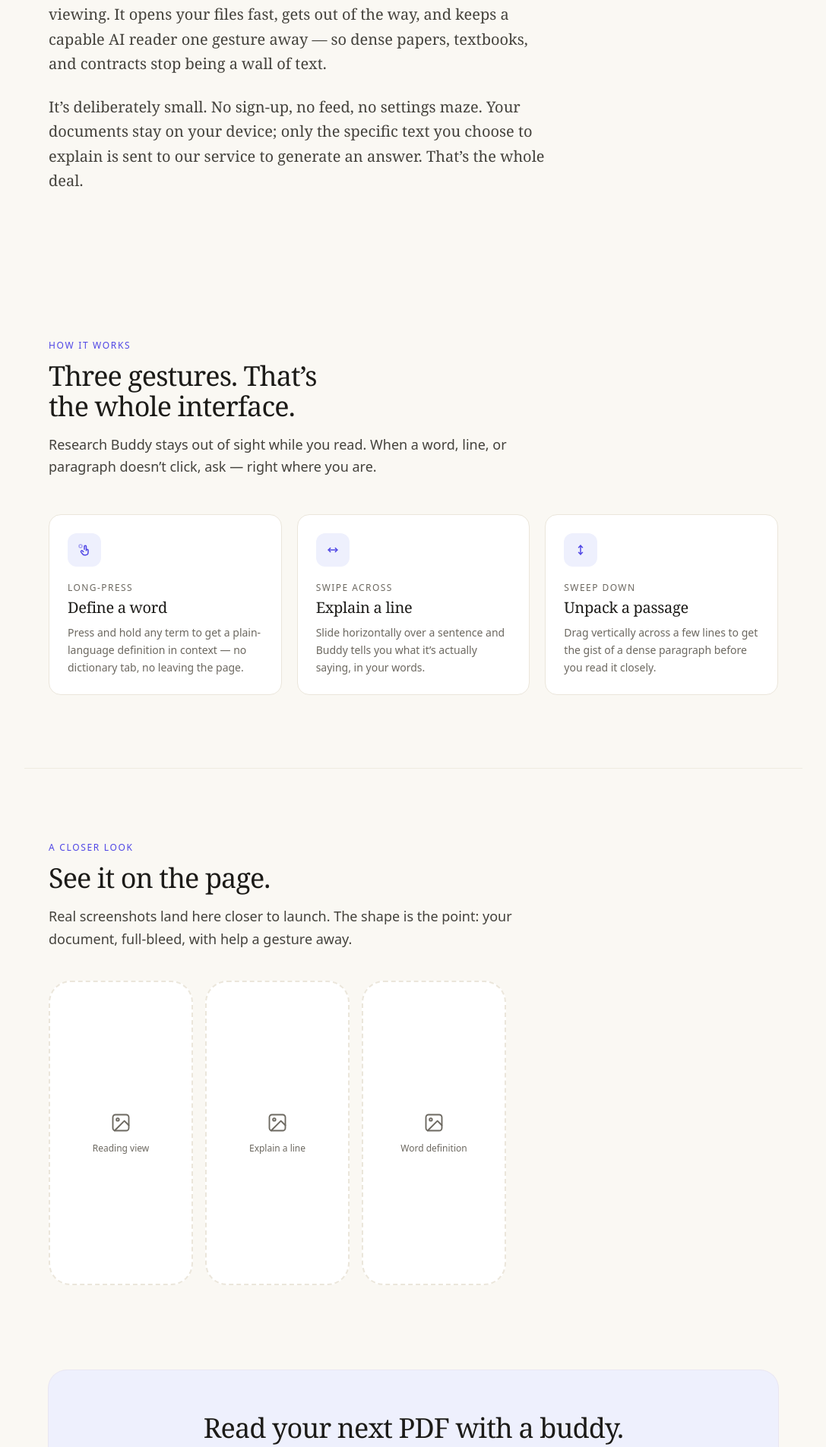
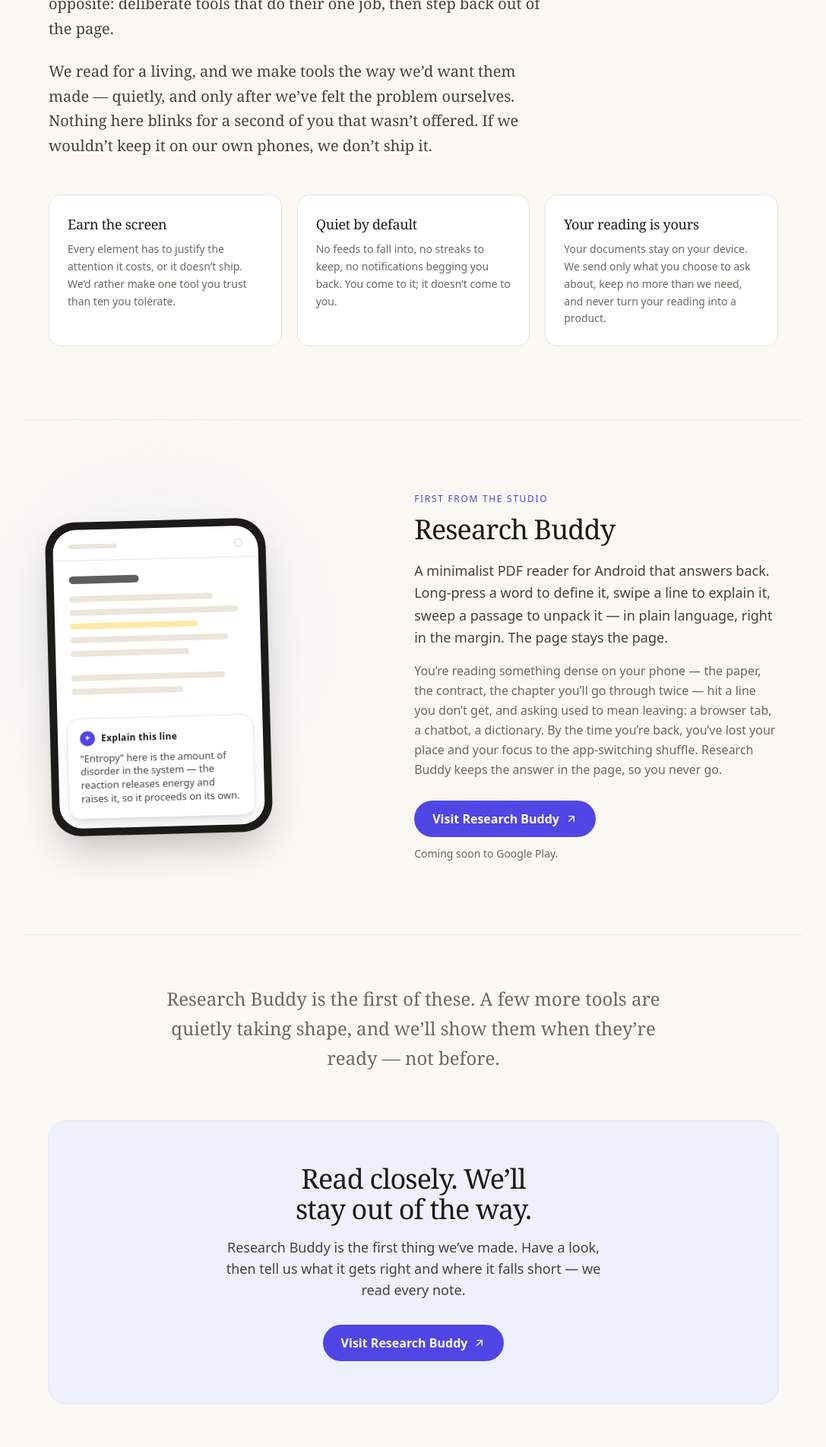
Before and after one commit to MateeSaafi/raremark-studios, an Astro site: page / in a window 1280 px wide. Shown: the part 895-2800 px from the top of the page at 76% size, without its empty margins (96-1183 px from the left). Built offline with nearby package versions, Linux system fonts and the light colour scheme; Astro itself is replaced by a stand-in of ours.

Commit message:
Reposition homepage: studio-first, Research Buddy as featured product

```diff
--- /dev/null
+++ b/src/components/FeaturedProduct.astro
@@ -0,0 +1,53 @@
+---
+// Compact "featured product" block for the studio homepage. Built so future
+// products can reuse the same shape. Research Buddy lives on its own site; this
+// section links OUT to it.
+import DeviceMockup from './DeviceMockup.astro';
+import { RESEARCH_BUDDY_URL } from '../consts';
+---
+
+<section class="shell border-t border-line/70 py-16 sm:py-24">
+  <div class="grid items-center gap-12 lg:grid-cols-[0.95fr_1.05fr] lg:gap-12">
+    <!-- Visual -->
+    <div class="relative order-last flex justify-center lg:order-first lg:justify-start">
+      <div
+        class="pointer-events-none absolute -z-10 h-72 w-72 rounded-full bg-accent-soft blur-3xl"
+        aria-hidden="true"
+      >
+      </div>
+      <DeviceMockup class="rotate-[-1.5deg]" />
+    </div>
+
+    <!-- Copy -->
+    <div class="max-w-xl">
+      <p class="text-xs font-medium uppercase tracking-[0.14em] text-accent">First from the studio</p>
+      <h2 class="mt-3 font-serif text-3xl font-medium tracking-tight sm:text-4xl">Research Buddy</h2>
+
+      <p class="mt-5 text-lg leading-relaxed text-ink-soft">
+        A minimalist PDF reader for Android that answers back. Long-press a word
+        to define it, swipe a line to explain it, sweep a passage to unpack it —
+        in plain language, right in the margin. The page stays the page.
+      </p>
+
+      <p class="mt-4 leading-relaxed text-muted">
+        You’re reading something dense on your phone — the paper, the contract,
+        the chapter you’ll go through twice — hit a line you don’t get, and
+        asking used to mean leaving: a browser tab, a chatbot, a dictionary. By
+        the time you’re back, you’ve lost your place and your focus to the
+        app-switching shuffle. Research Buddy keeps the answer in the page, so
+        you never go.
+      </p>
+
+      <div class="mt-7">
+        <a href={RESEARCH_BUDDY_URL} class="btn-primary">
+          Visit Research Buddy
+          <svg class="h-4 w-4" viewBox="0 0 24 24" fill="none" stroke="currentColor" stroke-width="2" stroke-linecap="round" stroke-linejoin="round" aria-hidden="true">
+            <path d="M7 17 17 7" />
+            <path d="M7 7h10v10" />
+          </svg>
+        </a>
+        <p class="mt-3 text-sm text-muted">Coming soon to Google Play.</p>
+      </div>
+    </div>
+  </div>
+</section>
--- a/src/components/Footer.astro
+++ b/src/components/Footer.astro
@@ -30,8 +30,9 @@ const year = new Date().getFullYear(); // stamped at build time
   </div>
 
   <div class="shell pb-10">
-    <p class="text-sm text-muted">
-      © {year} {SITE.name}. Made for people who read closely.
+    <p class="max-w-md text-sm text-muted">
+      An independent studio building quiet tools for people who read closely.
     </p>
+    <p class="mt-2 text-xs text-muted">© {year} {SITE.name}. All rights reserved.</p>
   </div>
 </footer>
--- a/src/components/Gestures.astro
+++ b/src/components/Gestures.astro
@@ -4,19 +4,19 @@ const cards = [
   {
     gesture: 'Long-press',
     title: 'Define a word',
-    body: 'Press and hold any term to get a plain-language definition in context — no dictionary tab, no leaving the page.',
+    body: 'That term everyone in your field treats as obvious? Press and hold it — and get a definition in the context of what you’re reading, not a generic entry that sends you down three more words you don’t know.',
     icon: 'press',
   },
   {
     gesture: 'Swipe across',
     title: 'Explain a line',
-    body: 'Slide horizontally over a sentence and Buddy tells you what it’s actually saying, in your words.',
+    body: 'The sentence you’ve reread four times. Slide across it and Buddy says it back in plain language — the meaning, not a thesaurus.',
     icon: 'horizontal',
   },
   {
     gesture: 'Sweep down',
     title: 'Unpack a passage',
-    body: 'Drag vertically across a few lines to get the gist of a dense paragraph before you read it closely.',
+    body: 'A paragraph that’s all clauses and no mercy. Sweep down it for the gist before you commit to reading it closely.',
     icon: 'vertical',
   },
 ] as const;
@@ -29,8 +29,8 @@ const cards = [
       Three gestures. That’s the whole interface.
     </h2>
     <p class="mt-4 text-lg leading-relaxed text-ink-soft">
-      Research Buddy stays out of sight while you read. When a word, line, or
-      paragraph doesn’t click, ask — right where you are.
+      No menus, no copy-paste, no leaving the app. You ask a question the way
+      you’d point at it on paper.
     </p>
   </header>
 
--- a/src/consts.ts
+++ b/src/consts.ts
@@ -14,9 +14,9 @@ export const SITE = {
   url: 'https://raremark.studio',
   /** Default meta description for pages that don't set their own. */
   description:
-    'Research Buddy is a minimalist PDF reader for Android with AI explanations built into the page. Long-press to define, swipe to explain — without losing your place.',
-  /** One-line value prop used in the hero. */
-  tagline: 'Understand any PDF, the moment you get stuck.',
+    'Raremark Studios is a small independent studio building calm tools for people who read closely — software that earns its place on your screen, then gets out of your way.',
+  /** Studio tagline — used on the OG image and in the footer voice. */
+  tagline: 'Calm tools for people who read closely.',
 } as const;
 
 /**
@@ -37,6 +37,12 @@ export const PLAY_STORE_URL = '#';
 /** Has the app actually shipped to Play yet? Flips the CTA copy/state. */
 export const IS_LIVE = false;
 
+/**
+ * Research Buddy's own marketing site. This studio site features the product
+ * and links OUT to it. TODO: paste the real Research Buddy site URL.
+ */
+export const RESEARCH_BUDDY_URL = '#';
+
 /** Primary nav + footer links. */
 export const NAV = [
   { href: '/privacy', label: 'Privacy' },
--- a/src/pages/index.astro
+++ b/src/pages/index.astro
@@ -1,89 +1,93 @@
 ---
 import BaseLayout from '../layouts/BaseLayout.astro';
 import Hero from '../components/Hero.astro';
-import Gestures from '../components/Gestures.astro';
-import PlayButton from '../components/PlayButton.astro';
+import FeaturedProduct from '../components/FeaturedProduct.astro';
+import { RESEARCH_BUDDY_URL } from '../consts';
 
-// Placeholder slots — drop real PNGs into public/screenshots/ and swap these.
-const shots = [
-  { label: 'Reading view' },
-  { label: 'Explain a line' },
-  { label: 'Word definition' },
+const principles = [
+  {
+    title: 'Earn the screen',
+    body: 'Every element has to justify the attention it costs, or it doesn’t ship. We’d rather make one tool you trust than ten you tolerate.',
+  },
+  {
+    title: 'Quiet by default',
+    body: 'No feeds to fall into, no streaks to keep, no notifications begging you back. You come to it; it doesn’t come to you.',
+  },
+  {
+    title: 'Your reading is yours',
+    body: 'Your documents stay on your device. We send only what you choose to ask about, keep no more than we need, and never turn your reading into a product.',
+  },
 ];
 ---
 
-<BaseLayout
-  title="Research Buddy — Understand any PDF"
-  description="Research Buddy is a minimalist PDF reader for Android with AI explanations built into the page. Long-press to define, swipe to explain — without losing your place."
->
+<BaseLayout title="Raremark Studios — calm, focused tools for people who read closely">
   <Hero />
 
-  <!-- What it is -->
+  <!-- What we believe -->
   <section class="shell border-t border-line/70 py-16 sm:py-24">
     <div class="max-w-2xl">
-      <p class="text-xs font-medium uppercase tracking-[0.14em] text-accent">What it is</p>
-      <div class="mt-5 space-y-6 font-serif text-xl leading-relaxed text-ink-soft">
+      <p class="text-xs font-medium uppercase tracking-[0.14em] text-accent">What we believe</p>
+      <h2 class="mt-3 text-3xl font-medium tracking-tight sm:text-4xl">
+        Most software wants your attention. Ours wants to give it back.
+      </h2>
+      <div class="mt-6 space-y-6 font-serif text-xl leading-relaxed text-ink-soft">
         <p>
-          Research Buddy is a PDF reader built for <em class="text-ink not-italic">understanding</em>,
-          not just viewing. It opens your files fast, gets out of the way, and
-          keeps a capable AI reader one gesture away — so dense papers,
-          textbooks, and contracts stop being a wall of text.
+          Most apps are built to hold you. They nudge, badge, and interrupt,
+          then call the hours you lost ‘engagement.’ We got tired of software
+          that treats a quiet mind as a surface to interrupt — so we build the
+          opposite: deliberate tools that do their one job, then step back out
+          of the page.
         </p>
         <p>
-          It’s deliberately small. No sign-up, no feed, no settings maze. Your
-          documents stay on your device; only the specific text you choose to
-          explain is sent to our service to generate an answer. That’s the
-          whole deal.
+          We read for a living, and we make tools the way we’d want them made —
+          quietly, and only after we’ve felt the problem ourselves. Nothing here
+          blinks for a second of you that wasn’t offered. If we wouldn’t keep it
+          on our own phones, we don’t ship it.
         </p>
       </div>
     </div>
-  </section>
 
-  <!-- How it works -->
-  <Gestures />
-
-  <!-- A closer look (screenshot placeholders) -->
-  <section class="shell border-t border-line/70 py-16 sm:py-24">
-    <header class="max-w-2xl">
-      <p class="text-xs font-medium uppercase tracking-[0.14em] text-accent">A closer look</p>
-      <h2 class="mt-3 text-3xl font-medium tracking-tight sm:text-4xl">See it on the page.</h2>
-      <p class="mt-4 text-lg leading-relaxed text-ink-soft">
-        Real screenshots land here closer to launch. The shape is the point:
-        your document, full-bleed, with help a gesture away.
-      </p>
-    </header>
-
-    <!-- Horizontal, no-JS scroll strip. Replace frames with real screenshots. -->
-    <div class="mt-10 -mx-5 flex snap-x gap-4 overflow-x-auto px-5 pb-4 sm:mx-0 sm:px-0">
+    <div class="mt-12 grid gap-5 sm:grid-cols-3">
       {
-        shots.map((s) => (
-          <div class="snap-start">
-            <div class="flex aspect-[9/19] w-[190px] shrink-0 flex-col items-center justify-center gap-3 rounded-[1.8rem] border-2 border-dashed border-line bg-surface text-muted">
-              <svg class="h-7 w-7" viewBox="0 0 24 24" fill="none" stroke="currentColor" stroke-width="1.6" aria-hidden="true">
-                <rect x="3" y="3" width="18" height="18" rx="3" />
-                <circle cx="8.5" cy="8.5" r="1.5" />
-                <path d="m21 15-5-5L5 21" stroke-linecap="round" stroke-linejoin="round" />
-              </svg>
-              <span class="text-xs font-medium">{s.label}</span>
-            </div>
+        principles.map((p) => (
+          <div class="rounded-2xl border border-line bg-surface p-6">
+            <h3 class="font-serif text-lg font-medium text-ink">{p.title}</h3>
+            <p class="mt-2 text-sm leading-relaxed text-muted">{p.body}</p>
           </div>
         ))
       }
     </div>
   </section>
 
-  <!-- Closing CTA -->
+  <!-- First from the studio: Research Buddy -->
+  <FeaturedProduct />
+
+  <!-- What's next -->
+  <section class="shell border-t border-line/70 py-14 sm:py-16">
+    <p class="mx-auto max-w-2xl text-center font-serif text-xl leading-relaxed text-muted sm:text-2xl">
+      Research Buddy is the first of these. A few more tools are quietly taking
+      shape, and we’ll show them when they’re ready — not before.
+    </p>
+  </section>
+
+  <!-- Closing -->
   <section class="shell pb-4">
     <div class="rounded-3xl bg-accent-soft px-6 py-14 text-center ring-1 ring-accent/10 sm:px-12">
       <h2 class="mx-auto max-w-xl text-3xl font-medium tracking-tight sm:text-4xl">
-        Read your next PDF with a buddy.
+        Read closely. We’ll stay out of the way.
       </h2>
-      <p class="mx-auto mt-4 max-w-md text-lg text-ink-soft">
-        No account. No tracking. No clutter — just you, the page, and answers
-        when you want them.
+      <p class="mx-auto mt-4 max-w-lg text-lg text-ink-soft">
+        Research Buddy is the first thing we’ve made. Have a look, then tell us
+        what it gets right and where it falls short — we read every note.
       </p>
       <div class="mt-8 flex justify-center">
-        <PlayButton caption={false} />
+        <a href={RESEARCH_BUDDY_URL} class="btn-primary">
+          Visit Research Buddy
+          <svg class="h-4 w-4" viewBox="0 0 24 24" fill="none" stroke="currentColor" stroke-width="2" stroke-linecap="round" stroke-linejoin="round" aria-hidden="true">
+            <path d="M7 17 17 7" />
+            <path d="M7 7h10v10" />
+          </svg>
+        </a>
       </div>
     </div>
   </section>
```
Also changed, not shown: src/components/Hero.astro (+11 -37 lines), tsconfig.json (+1 -8 lines), public/og.png, public/og.svg.
